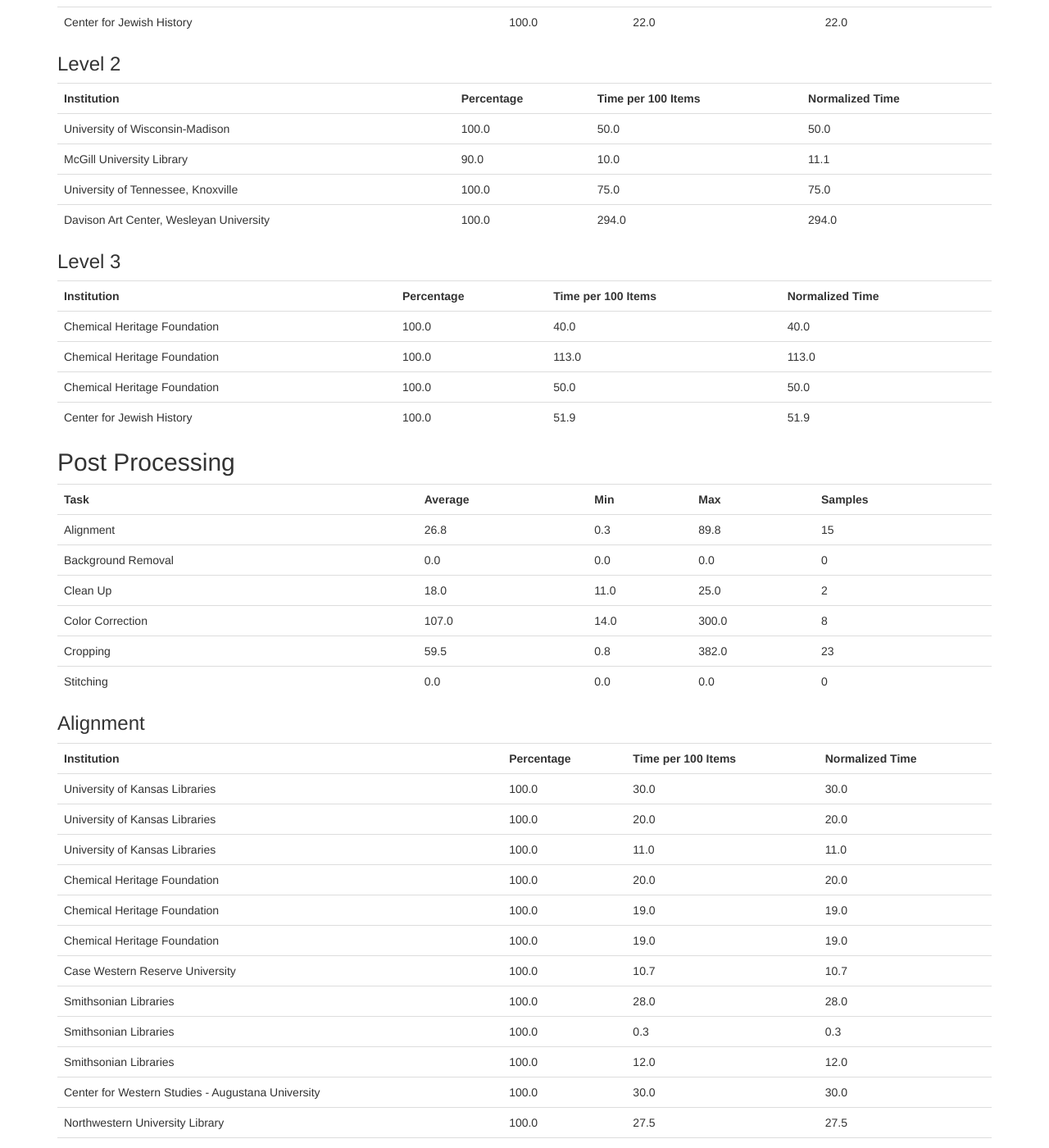
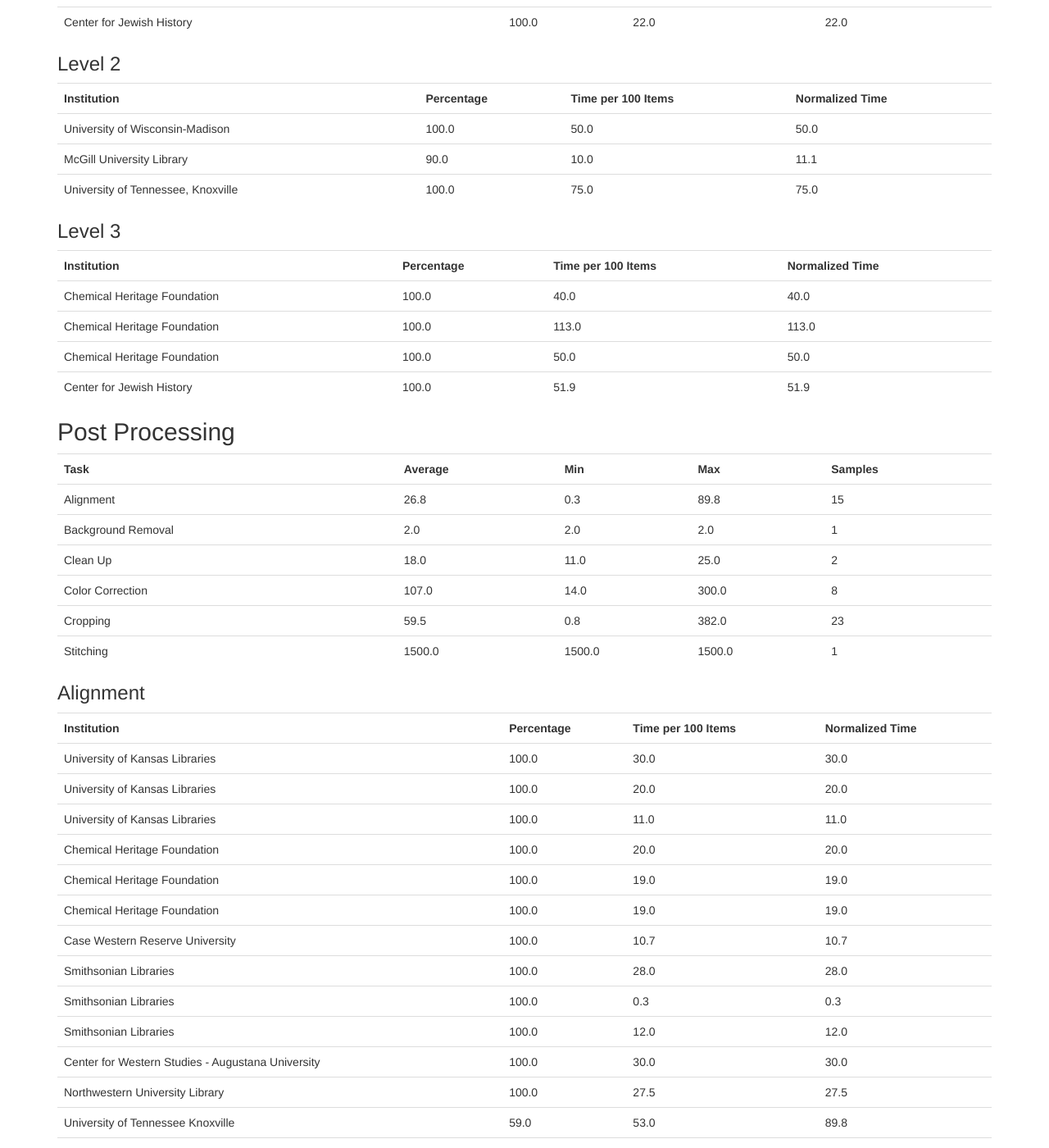
Before and after one commit to clirdlf/digitization_cost_calculator, a Jekyll site: the page built from raw-data.md, in a window 1280 px wide and 1400 px high, scrolled down 5279 px. Shown: the whole window at 82% size. Built offline with Jekyll 4.4.1, drawn with Linux system fonts in a browser that asks for light colours; nearby versions of some CDN libraries; comment, search, counter and statistics services are not loaded; some of the changed text lies outside the part shown.

Commit message:
Updated dataset

```diff
--- a/raw-data.md
+++ b/raw-data.md
@@ -730,10 +730,10 @@
 
     <tr>
       <td>Level 2</td>
-      <td>107.5</td>
+      <td>45.4</td>
       <td>11.1</td>
-      <td>294.0</td>
-      <td>4</td>
+      <td>75.0</td>
+      <td>3</td>
     </tr>
 
     <tr>
@@ -913,14 +913,6 @@
         <td>75.0</td>
         <td>75.0</td>
         <!-- <td>70</td> -->
-      </tr>
-
-      <tr>
-        <td>Davison Art Center, Wesleyan University</td>
-        <td>100.0</td>
-        <td>294.0</td>
-        <td>294.0</td>
-        <!-- <td>81</td> -->
       </tr>
 
     </table>
@@ -996,10 +988,10 @@
 
     <tr>
       <td>Background Removal</td>
-      <td>0.0</td>
-      <td>0.0</td>
-      <td>0.0</td>
-      <td>0</td>
+      <td>2.0</td>
+      <td>2.0</td>
+      <td>2.0</td>
+      <td>1</td>
     </tr>
 
     <tr>
@@ -1028,10 +1020,10 @@
 
     <tr>
       <td>Stitching</td>
-      <td>0.0</td>
-      <td>0.0</td>
-      <td>0.0</td>
-      <td>0</td>
+      <td>1500.0</td>
+      <td>1500.0</td>
+      <td>1500.0</td>
+      <td>1</td>
     </tr>
 
   </table>
@@ -1181,6 +1173,14 @@
         <!-- <th>Lookup Row</th> -->
       </tr>
 
+      <tr>
+        <td>Northwestern University Libraries</td>
+        <td>100.0</td>
+        <td>2.0</td>
+        <td>2.0</td>
+        <!-- <td>86</td> -->
+      </tr>
+
     </table>
 
     <h3>Clean Up</h3>
@@ -1495,6 +1495,14 @@
         <th>Time per 100 Items</th>
         <th>Normalized Time</th>
         <!-- <th>Lookup Row</th> -->
+      </tr>
+
+      <tr>
+        <td>Northwestern University Libraries</td>
+        <td>100.0</td>
+        <td>1500.0</td>
+        <td>1500.0</td>
+        <!-- <td>85</td> -->
       </tr>
 
     </table>
```
Also changed, not shown: data/calculator_data.js.
